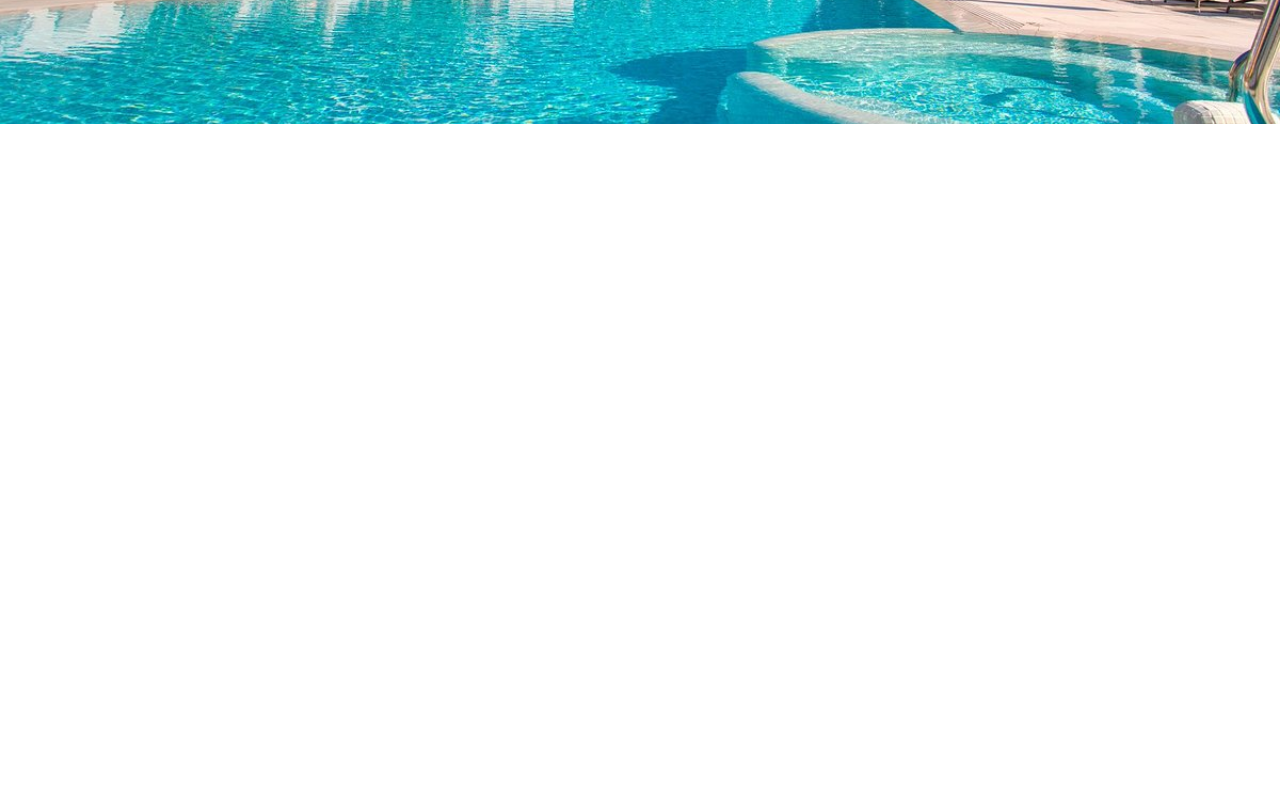
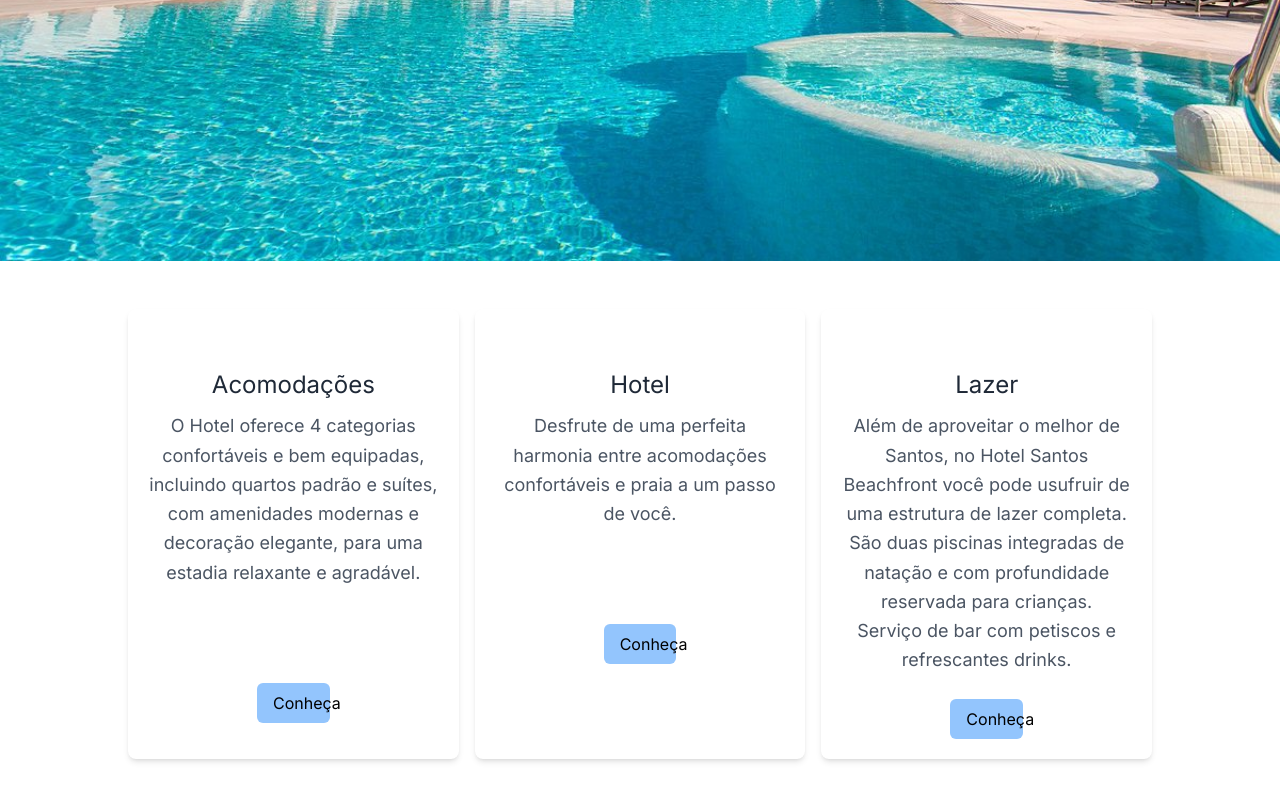
Before and after one commit to hbeckerzz/hotel-santos-beachtfront, a Next.js app: page / in a window 1280 px wide. Shown: the part 696-1496 px from the top of the page. Before the commit the page ends 820 px from the top, so only its background shows below. Built offline with nearby package versions, Linux system fonts and the light colour scheme.

Commit message:
Update page.tsx

```diff
--- a/src/app/page.tsx
+++ b/src/app/page.tsx
@@ -1,16 +1,21 @@
 import Header from "@/components/header/Header";
 import Image from "next/image";
-import imghotel from '/public/assets/imagemhotel/hotel-presidente-4s (1).jpg'
-
+import imghotel from '/public/assets/imagemhotel/hotel-presidente-4s (1).jpg';
+import Quadrado from "@/components/quadradoinfo/quadrado";
 
 export default function Home() {
   return (
-    <main>
+    <main className="flex flex-col min-h-screen">
       <Header/>
-      <div className="relative w-full h-[calc(100vh-80px)] mt-4 overflow-hidden">
+      <div className="relative w-full flex-grow mt-4">
         <Image
-          src={imghotel} alt="ImgHotel" layout="responsive" objectFit="cover" className="w-full h-full"
+          src={imghotel}
+          alt="ImgHotel"
+          layout="responsive"
+          objectFit="cover"
+          className="w-full h-[calc(100vh-80px)]"
         />
+        <Quadrado />
       </div>
     </main>
   );
```
